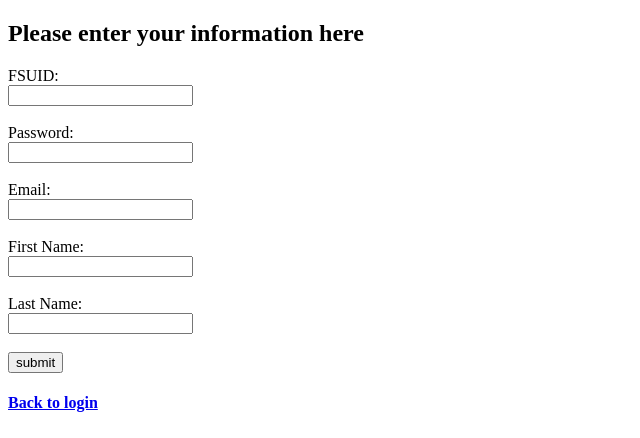
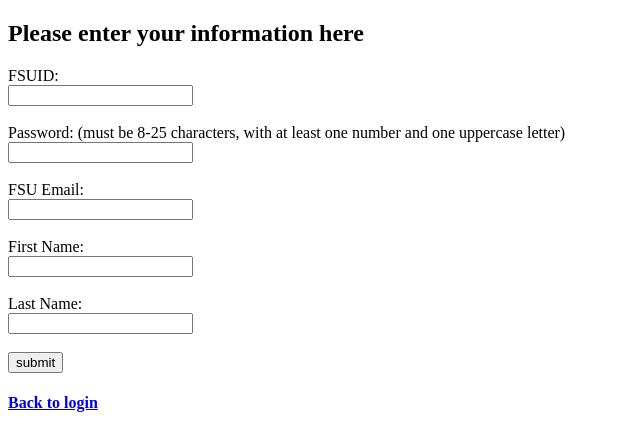
Before and after one commit to isacrab/Garnet-Gather, a Flask app: page /signup in a window 1280 px wide. Shown: the top 438 px of the page, without its empty margins (0-640 px from the left). Run offline with Flask 3, Linux system fonts and the light colour scheme.

Commit message:
added password specifications (8-25 char, 1 num, 1 uppercase), as well as added error labels to the flash & updated the html accordingly

```diff
--- a/app.py
+++ b/app.py
@@ -30,7 +30,13 @@ def userSignup():
 
         if not realEmail(email):    #check if email is valid
             print("invalid email")
-            flash("Please enter a valid @fsu.edu email address.")
+            flash("Please enter a valid @fsu.edu email address.", "emailerror")
+            return render_template('signup.html')
+
+
+        if not validPassword(password):
+            print("invalid password")
+            flash("Please enter a valid password (8-25 characters, with at least one number and one uppercase letter).", "passworderror")
             return render_template('signup.html')
 
     createUser(fsuid,password,email,fName,lName)    #actually creates user
--- a/templates/signup.html
+++ b/templates/signup.html
@@ -8,23 +8,31 @@
 
     <h2>Please enter your information here</h2>
 
-    {% with messages = get_flashed_messages() %}
-        {% if messages %}
-            {% for message in messages %}
-              <p style="color: rgb(154, 0, 0); font-style: italic;" > {{ message }} </p>
-            {% endfor %}
-        {% endif %}
-    {% endwith %}
+
 
     <form action="{{ url_for('userSignup') }}" method = "POST">
         <label for="username">FSUID:</label><br>
         <input type="text" name="username"><br><br>
 
-        <label for="password">Password:</label><br>
+        <label for="password">Password: (must be 8-25 characters, with at least one number and one uppercase letter)</label><br>
         <input type="password" name="password"><br><br>
+        {% with messages = get_flashed_messages(category_filter="passworderror") %}
+                {% if messages %}
+                    {% for message in messages %}
+                    <p style="color: rgb(154, 0, 0); font-style: italic;" > {{ message }} </p>
+                    {% endfor %}
+                {% endif %}
+            {% endwith %}
 
-        <label for="email">Email:</label><br>
+        <label for="email">FSU Email:</label><br>
         <input type="email" name="email"><br><br>
+        {% with messages = get_flashed_messages(category_filter="emailerror") %}
+                {% if messages %}
+                    {% for message in messages %}
+                    <p style="color: rgb(154, 0, 0); font-style: italic;" > {{ message }} </p>
+                    {% endfor %}
+                {% endif %}
+            {% endwith %}
 
         <label for="firstname">First Name:</label><br>
         <input type="text" name="firstname"><br><br>
```
Also changed, not shown: authen.py (+10 -0 lines).
